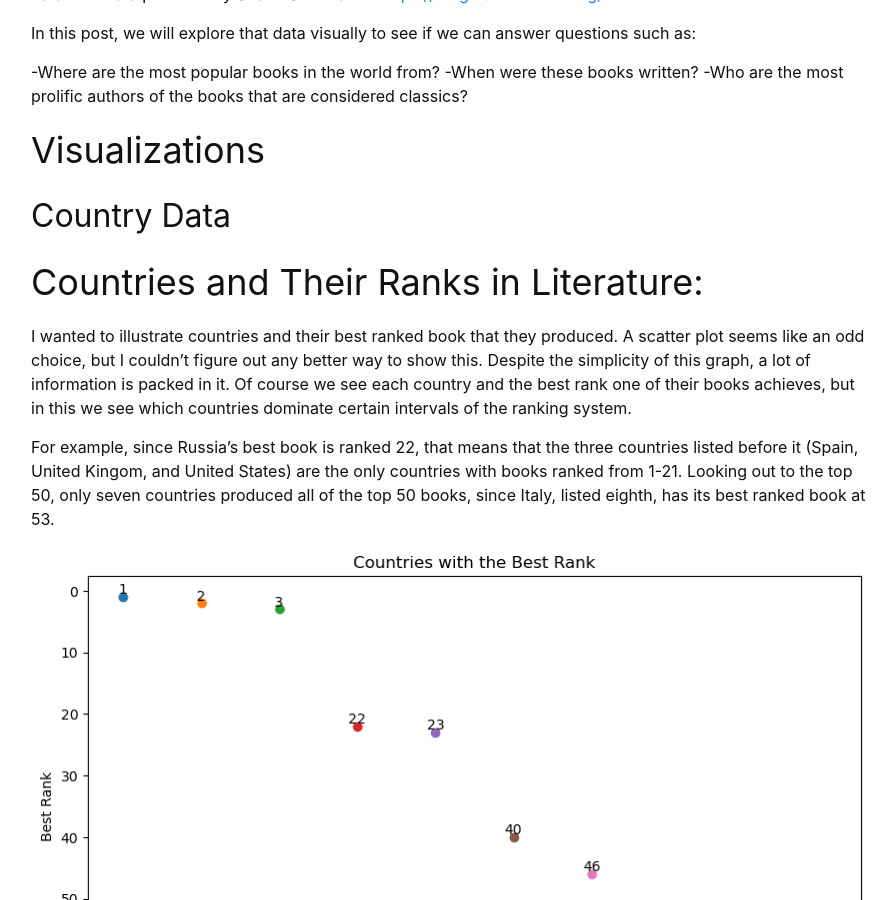
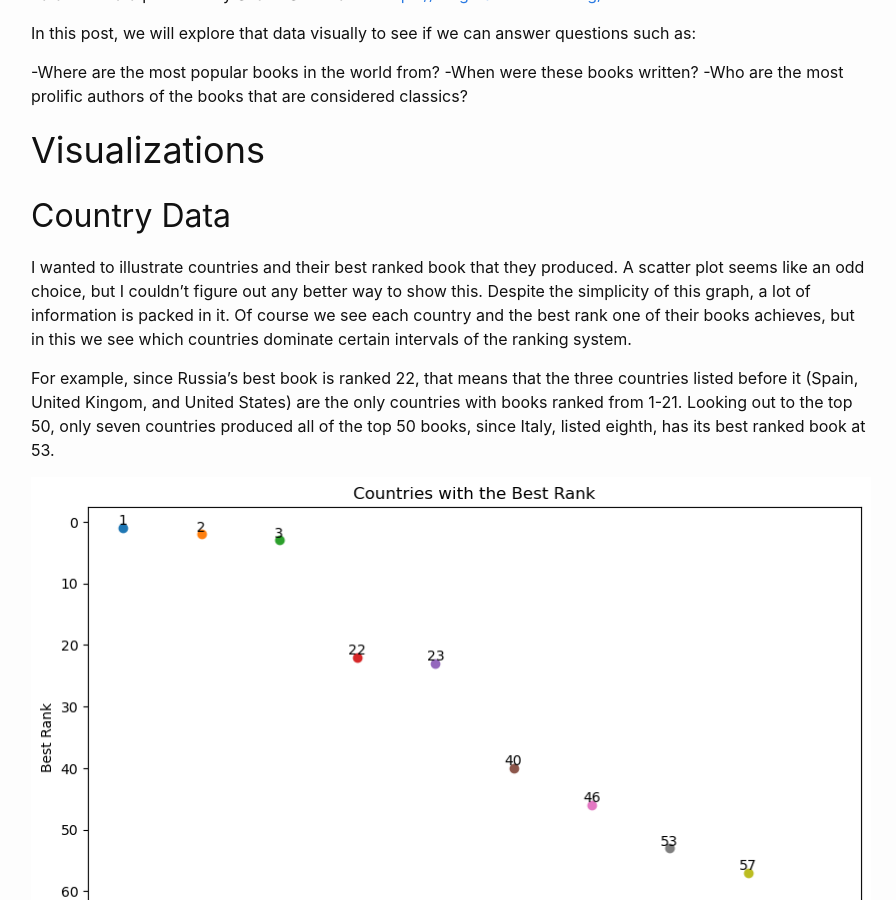
Before and after one commit to jbfish00/statsofplato.github.io, a Jekyll site: the page built from _posts/2023-12-08-classic-lit-pt2.md, in a window 1280 px wide and 900 px high, scrolled down 606 px. Shown: the whole window, without its empty margins (189-1085 px from the left). Built offline with Jekyll 4.4.1, drawn with Linux system fonts in a browser that asks for light colours; comment, search, counter and statistics services are not loaded.

Commit message:
Update 2023-12-08-classic-lit-pt2.md

```diff
--- a/_posts/2023-12-08-classic-lit-pt2.md
+++ b/_posts/2023-12-08-classic-lit-pt2.md
@@ -19,7 +19,6 @@
 # Visualizations
 
 ## Country Data
-# Countries and Their Ranks in Literature:
 
 I wanted to illustrate countries and their best ranked book that they produced. A scatter plot seems like an odd choice, but I couldn't figure out any better way to show this. Despite the simplicity of this graph, a lot of information is packed in it. Of course we see each country and the best rank one of their books achieves, but in this we see which countries dominate certain intervals of the ranking system.
 
@@ -27,13 +26,13 @@
 
 ![Country with best rank](/statsofplato.github.io/assets/lit_EDA/Country_with_best_rank.png)
 
-# Mapping Literary Proliferation:
+### Mapping Literary Proliferation:
 
 The impetus for this project was to get a macro view of great world fiction. The below choropleth map highlights the global distribution of literary works. Note that the scale here is a log scale to better distinguish differences between countries on the lower end of the scale. The United States, Britain, France, Russia, Germany, and Canada each stand out as producing a higher number of books on this top 500 list. This visualization not only illustrates the concentration of literary production in these regions but also raises questions about the factors contributing to such disparities. This and other visuals we will see later caused me to ponder on possible language bias in the data. WorldCat claims that its list consolidates lists of libraries around the world, though it isn't hard to imagine most of their data still coming from libraries in the United States.
 
 ![Map](/statsofplato.github.io/assets/lit_EDA/Map_plot.png)
 
-# Bestsellers by Country:
+### Bestsellers by Country:
 
 When looking at all bestseller data, it is important to keep in mind that the term "bestseller" is determined solely on whether or not it was on Wikipedia's bestseller list. I noted in my previous post that Wikipedia acknowledges that some books may have sold tens of millions of copies, but because they have no reliable data, those books are omitted. These include such books as *The Lord of the Rings* trilogy. Thus most books that are classified as bestsellers are more modern.
 
@@ -46,7 +45,7 @@
 
 In the realm of literature, the names of certain authors are recurrently echoed with reverence. But, what distinguishes these literary titans from their peers? Through the lenses of data visualization, we can glean insights into the prolificacy and prominence of the top authors in fiction.
 
-# Prolificacy and Literary Dominance:
+### Prolificacy and Literary Dominance:
 
 Turning to a bar graph illustrating the number of books by the top 10 most prolific authors, we observe the sheer volume of output as a metric of literary dominance. John Grisham and Charles Dickens stand tall, their bars soaring high, indicative of their extensive bibliographies. The problem here is, I have never heard of John Grisham, and I have only every heard of a single one of his books, *The Pelican Brief*. So let us turn to a comaprison of author's book's ranks.
 
```
